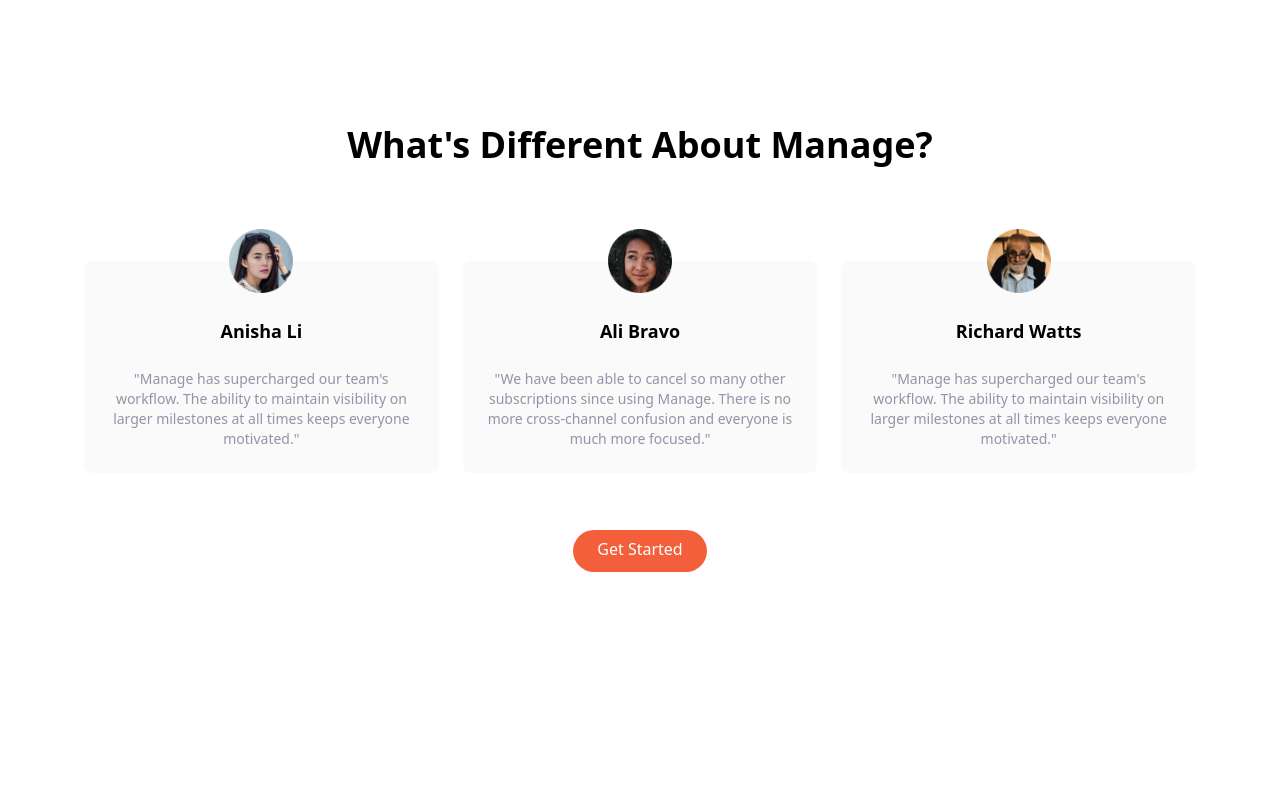
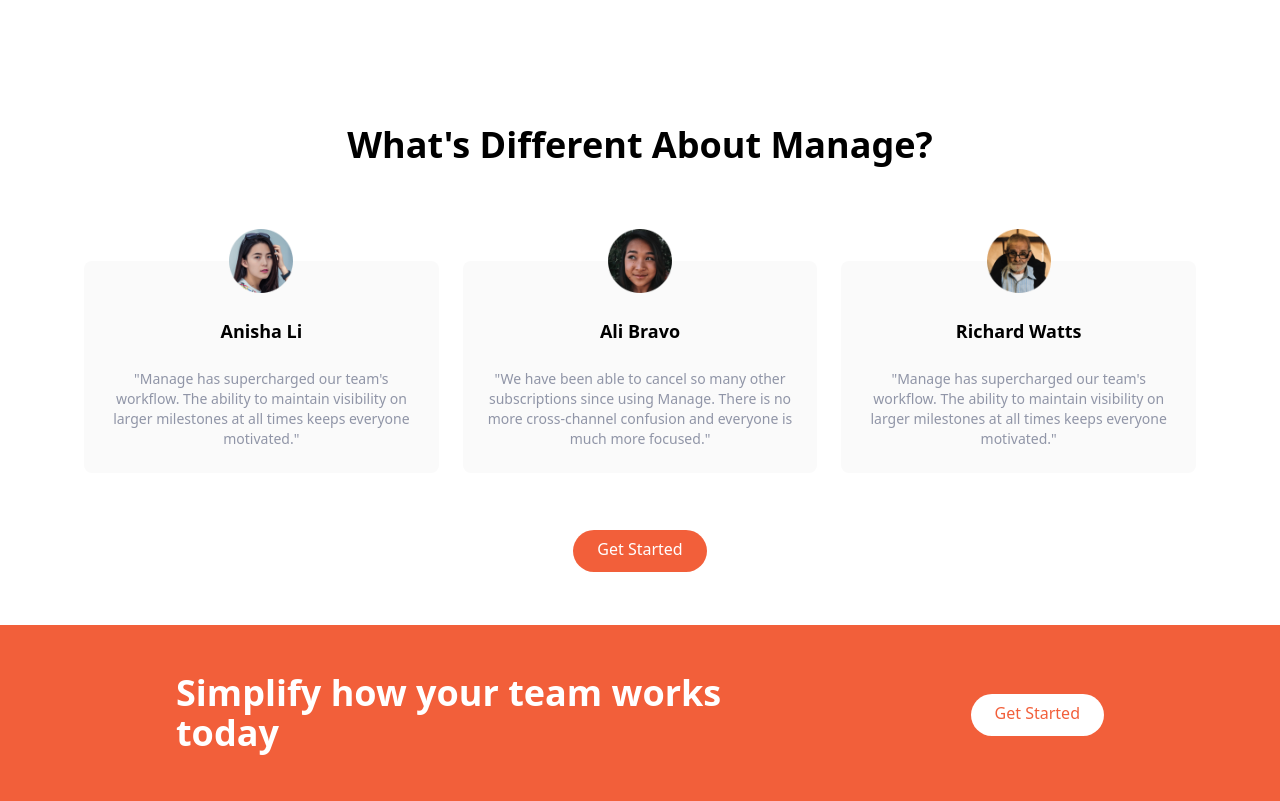
Before and after one commit to gulshan25/tailwind_manage_landing_page, a website: page index.html in a window 1280 px wide. Shown: the part 1031-1832 px from the top of the page. Before the commit the page ends 1656 px from the top, so only its background shows below. Drawn offline with Linux system fonts and the light colour scheme.

Commit message:
tailwind manage landing page

```diff
--- a/index.html
+++ b/index.html
@@ -222,6 +222,22 @@
                 </div>
             </div>
     </section>
+    <!-- CTA Section -->
+    <section id="cta" class="bg-brightRed">
+        <!-- flex container -->
+        <div class="container flex flex-col items-center justify-between px-6 py-24 mx-auto space-y-12 md:py-12 md:flex-row md:space-y-0">
+            <!-- Heading -->
+            <h2 class="text-5xl font-bold leading-tight text-center text-white md:text-4xl md:max-w-xl md:text-left">
+                Simplify how your team works today
+            </h2>
+            <!-- button -->
+            <div>
+                <a href="#" class="p-3 px-6 pt-2 text-brightRed bg-white rounded-full baseline hover:bg-brightRedLight">
+            Get Started
+          </a>
+            </div>
+        </div>
+    </section>
 </body>
 
 </html>
```
Also changed, not shown: css/main.css.
